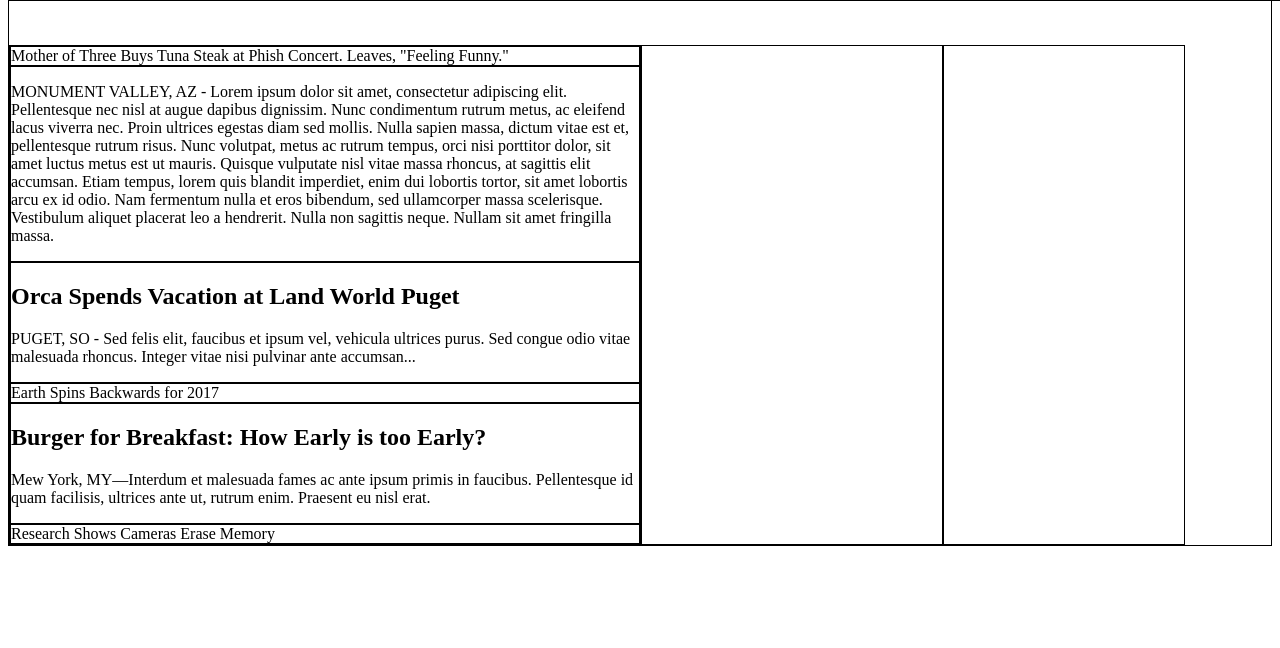
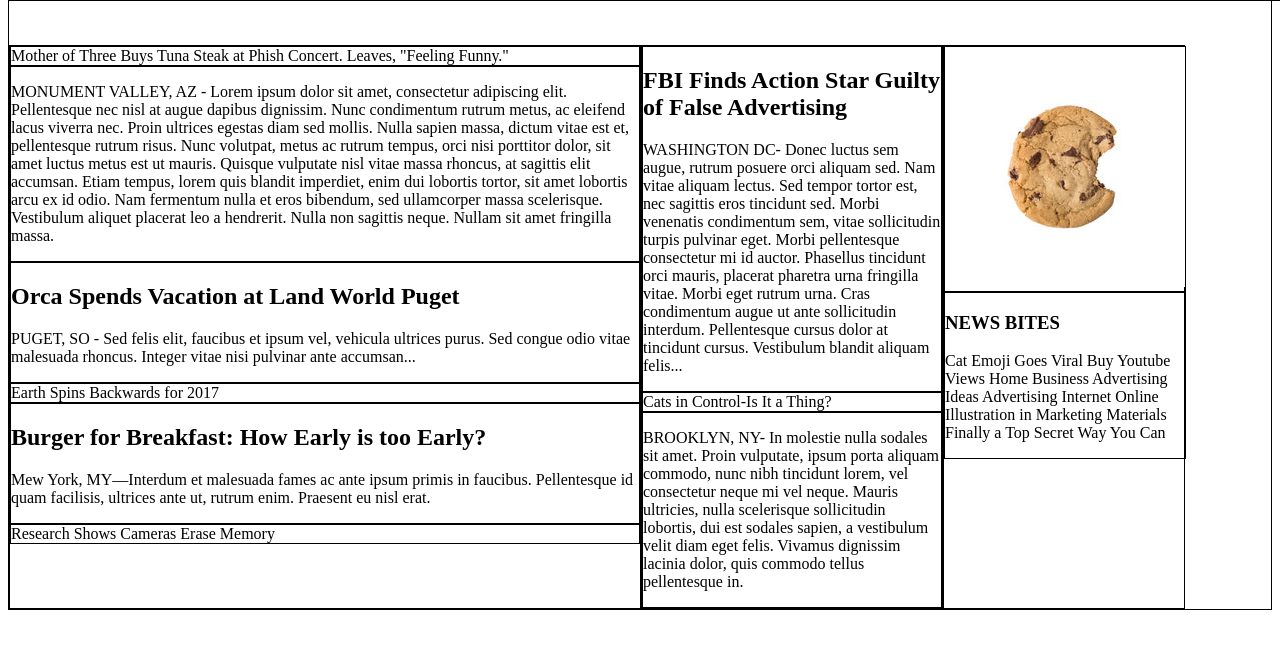
Before and after one commit to sparky9teen/mytimes, a plain HTML site: page index.html in a window 1280 px wide. Shown: the part 80-728 px from the top of the page. Drawn offline with Linux system fonts and the light colour scheme.

Commit message:
v 5.0 - Added medium and small column text.

```diff
--- a/index.html
+++ b/index.html
@@ -26,6 +26,7 @@
 		    </nav>
 			</header>
 			<div class="content">
+				<!-- large column content. -->
 				<div class="column large">
 					<div class="blurb">
 						<span>Mother of Three Buys Tuna Steak at Phish Concert. Leaves, "Feeling Funny."</span>
@@ -48,11 +49,28 @@
 						<span>Research Shows Cameras Erase Memory</span>
 					</div>
 				</div>
-
+				<!-- medium column content. -->
 				<div class="column medium">
+					<div class="story">
+						<h2>FBI Finds Action Star Guilty of False Advertising</h2>
+						<p>WASHINGTON DC- Donec luctus sem augue, rutrum posuere orci aliquam sed. Nam vitae aliquam lectus. Sed tempor tortor est, nec sagittis eros tincidunt sed. Morbi venenatis condimentum sem, vitae sollicitudin turpis pulvinar eget. Morbi pellentesque consectetur mi id auctor. Phasellus tincidunt orci mauris, placerat pharetra urna fringilla vitae. Morbi eget rutrum urna. Cras condimentum augue ut ante sollicitudin interdum. Pellentesque cursus dolor at tincidunt cursus. Vestibulum blandit aliquam felis...</p>
+					</div>
+					<div class="blurb">
+						<span>Cats in Control-Is It a Thing?</span>
+					</div>
+					<div class="story">
+						<p>BROOKLYN, NY- In molestie nulla sodales sit amet. Proin vulputate, ipsum porta aliquam commodo, nunc nibh tincidunt lorem, vel consectetur neque mi vel neque. Mauris ultricies, nulla scelerisque sollicitudin lobortis, dui est sodales sapien, a vestibulum velit diam eget felis. Vivamus dignissim lacinia dolor, quis commodo tellus pellentesque in.</p>
+					</div>
 				</div>
-
-				<div class="column small"
+				<!-- small column content. -->
+				<div class="column small">
+					<div class="cookie">
+						<img src="./resources/images/img-news-bite.png">
+					</div>
+					<div class="story">
+						<h3>NEWS BITES</h3>
+						<p>Cat Emoji Goes Viral Buy Youtube Views Home Business Advertising Ideas Advertising Internet Online Illustration in Marketing Materials Finally a Top Secret Way You Can</p>
+					</div>
 				</div>
 			</div>
 
```
